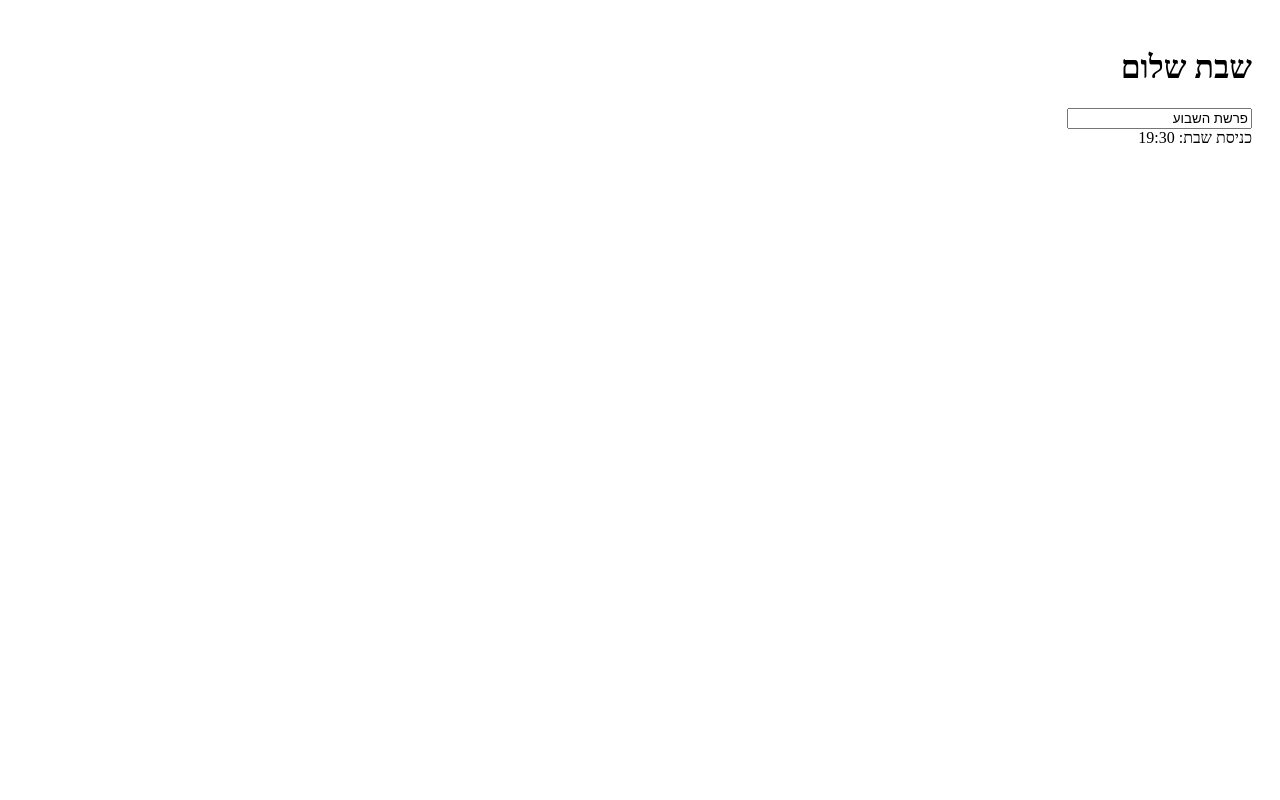
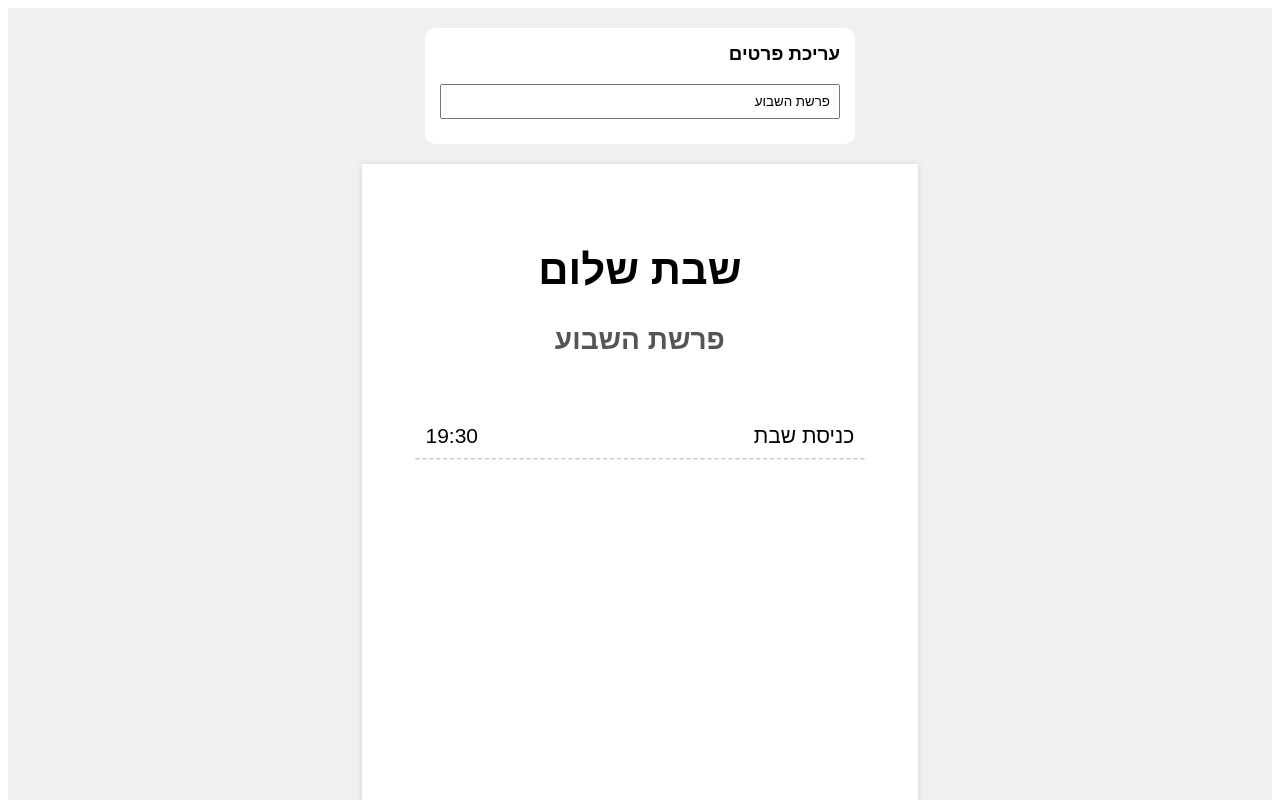
Before and after one commit to EliyaR8581/shabbat-poster, a React (Create React App) app: page / in a window 1280 px wide. Shown: the top 800 px of the page. Built offline with nearby package versions, Linux system fonts and the light colour scheme.

Commit message:
Update App.js

```diff
--- a/src/App.js
+++ b/src/App.js
@@ -1,25 +1,42 @@
-import React, { useState } from 'react';
+import React, { useState, useRef } from 'react';
 
 export default function App() {
   const [parasha, setParasha] = useState('פרשת השבוע');
-  const [schedule, setSchedule] = useState([
-    { id: 1, name: 'כניסת שבת', time: '19:30' }
-  ]);
+  const [schedule, setSchedule] = useState([{ id: 1, name: 'כניסת שבת', time: '19:30', active: true }]);
 
   return (
-    <div style={{ padding: '20px', direction: 'rtl' }}>
-      <h1>שבת שלום</h1>
-      <input
-        type="text"
-        value={parasha}
-        onChange={(e) => setParasha(e.target.value)}
-      />
-      <div>
-        {schedule.map((item) => (
-          <div key={item.id}>
-            {item.name}: {item.time}
-          </div>
-        ))}
+    <div style={{ direction: 'rtl', fontFamily: 'Arial, sans-serif', padding: '20px', backgroundColor: '#f0f0f0', minHeight: '100vh', display: 'flex', flexDirection: 'column', alignItems: 'center' }}>
+
+      {/* פאנל עריכה */}
+      <div style={{ marginBottom: '20px', backgroundColor: 'white', padding: '15px', borderRadius: '10px', width: '100%', maxWidth: '400px' }}>
+        <h3 style={{ marginTop: 0 }}>עריכת פרטים</h3>
+        <input type="text" value={parasha} onChange={(e) => setParasha(e.target.value)} style={{ width: '100%', padding: '8px', marginBottom: '10px' }} />
+      </div>
+
+      {/* הפוסטר */}
+      <div style={{
+        width: '210mm',
+        minHeight: '297mm',
+        backgroundColor: 'white',
+        padding: '20mm',
+        boxSizing: 'border-box',
+        boxShadow: '0 0 10px rgba(0,0,0,0.1)',
+        display: 'flex',
+        flexDirection: 'column',
+        alignItems: 'center',
+        transform: 'scale(0.7)', // הקטנה כדי שייכנס במסך
+        transformOrigin: 'top center'
+      }}>
+        <h1 style={{ fontSize: '60px', marginBottom: '10px' }}>שבת שלום</h1>
+        <h2 style={{ fontSize: '40px', color: '#555' }}>{parasha}</h2>
+        <div style={{ width: '100%', marginTop: '50px', fontSize: '30px' }}>
+          {schedule.map((item) => (
+            <div key={item.id} style={{ display: 'flex', justifyContent: 'space-between', padding: '15px', borderBottom: '2px dashed #ccc' }}>
+              <span>{item.name}</span>
+              <span>{item.time}</span>
+            </div>
+          ))}
+        </div>
       </div>
     </div>
   );
```
